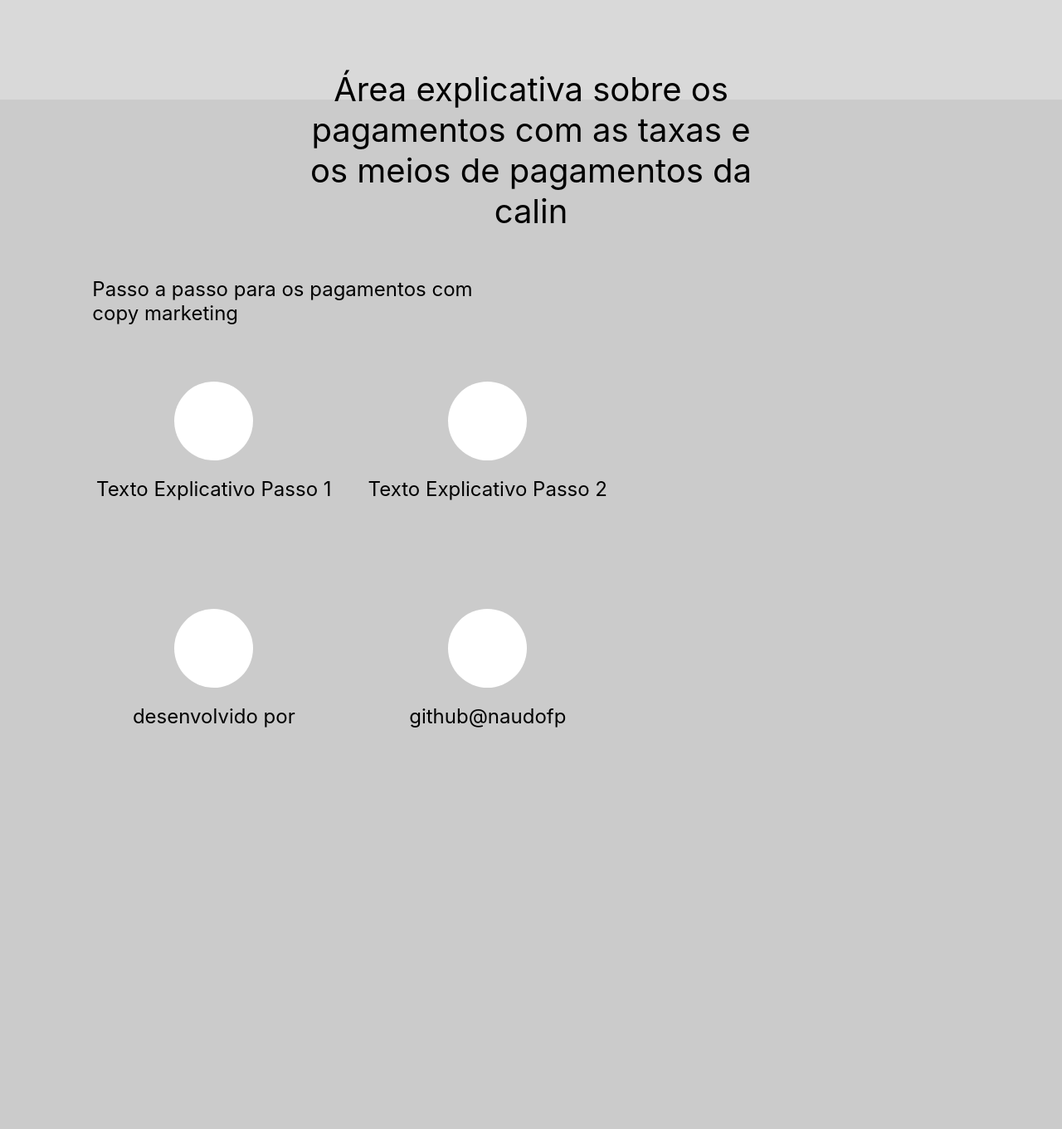
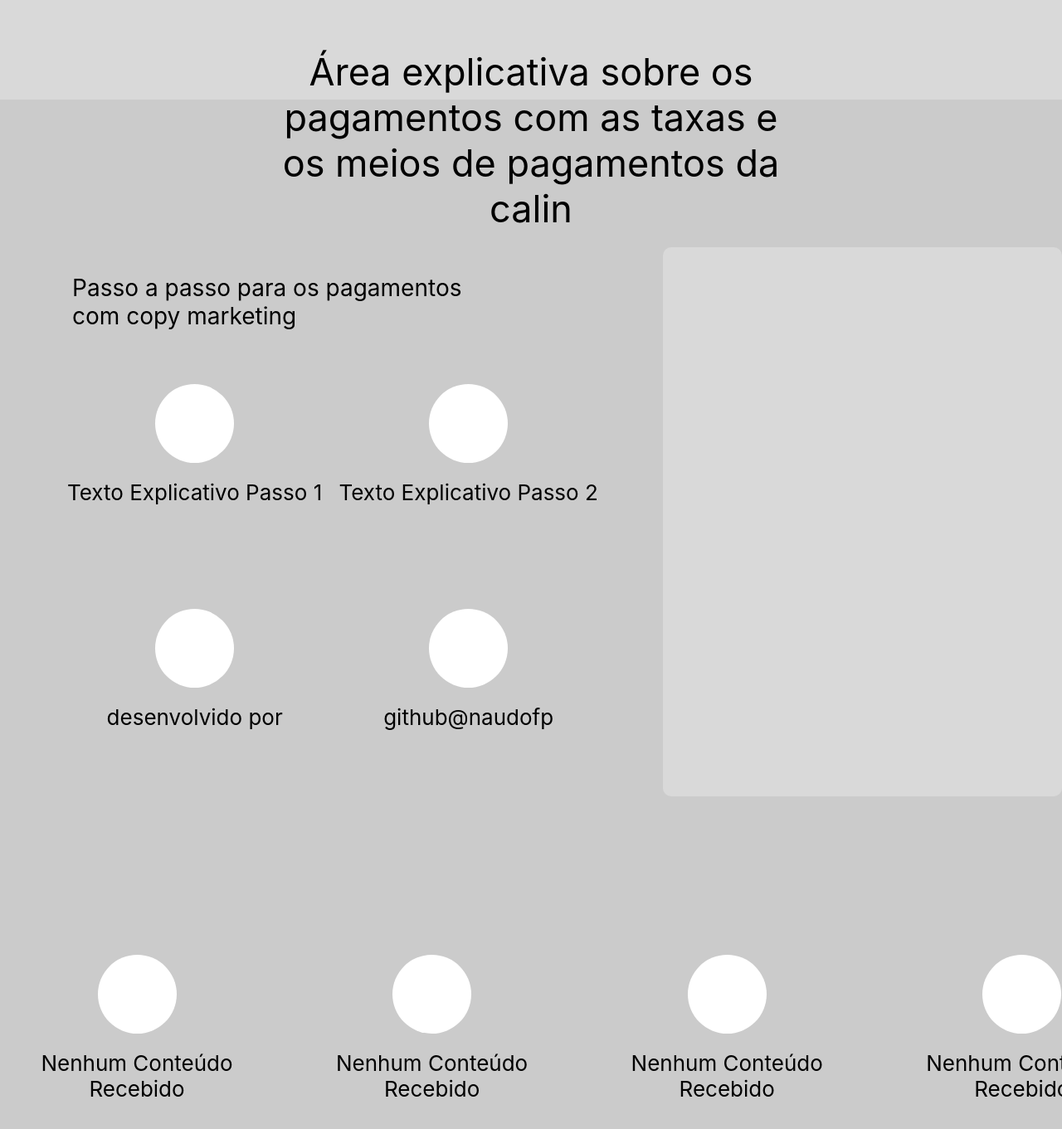
Before and after one commit to naudofp/calin-page, an Angular app: page / in a window 1280 px wide. Shown: the part 1514-2875 px from the top of the page at 83% size. Built offline with nearby package versions, Linux system fonts and the light colour scheme.

Commit message:
Create ViewInformation's Components

```diff
--- a/src/app/components/home-page/view-informations/paymet/paymet.component.css
+++ b/src/app/components/home-page/view-informations/paymet/paymet.component.css
@@ -0,0 +1,21 @@
+.container-payment {
+    display: flex;
+    justify-content: center;
+    align-items: center;
+    width: 100%;
+    height: 100%;
+}
+
+
+
+.carrossel {
+    display: flex;
+    justify-content: flex-start;
+    text-align: center;
+    align-items: center;
+    gap: 2%;
+
+    overflow-x: auto;
+    flex-flow: row nowrap;
+    height: 40%;
+}
--- a/src/app/components/home-page/view-informations/paymet/paymet.component.html
+++ b/src/app/components/home-page/view-informations/paymet/paymet.component.html
@@ -0,0 +1,11 @@
+
+<div class="container-payment">
+    <div class="carrossel">
+        <app-card-step></app-card-step>
+        <app-card-step></app-card-step>
+        <app-card-step></app-card-step>
+        <app-card-step></app-card-step>
+        <app-card-step></app-card-step>
+        <app-card-step></app-card-step>
+    </div>
+</div>
--- a/src/app/components/home-page/view-informations/steps/card-step/card-step.component.css
+++ b/src/app/components/home-page/view-informations/steps/card-step/card-step.component.css
@@ -19,5 +19,5 @@ p {
     font-family: 'Inter', sans-serif;
     font-style: normal;
     font-weight: 400;
-    font-size: 24px;
+    font-size: 26px;
 }
--- a/src/app/components/home-page/view-informations/steps/steps.component.css
+++ b/src/app/components/home-page/view-informations/steps/steps.component.css
@@ -10,9 +10,9 @@
     display: flex;
     justify-content: center;
     align-items: flex-end;
-    margin-bottom: 1%;
+    margin-bottom: 1.5%;
     text-align: center;
-    width: 45%;
+    width: 50%;
     height: 19%;
 }
 
@@ -20,11 +20,13 @@
     font-family: 'Inter', sans-serif;
     font-style: normal;
     font-weight: 400;
-    font-size: 40px;
+    font-size: 45px;
 }
 
 .container-context {
     display: flex;
+    justify-content: flex-end;
+    gap: 8%;
     width: 100%;
     height: 80%;
 }
@@ -34,13 +36,13 @@
     flex-direction: column;
     align-items: center;
     gap: 1%;
-    width: 58%;
+    width: 55%;
     height: 100%;
 }
 
 .cards p{
     display: flex;
-    width: 70%;
+    width: 75%;
     height: 15%;
 
     justify-content: center;
@@ -48,12 +50,12 @@
     font-family: 'Inter', sans-serif;
     font-style: normal;
     font-weight: 400;
-    font-size: 24px;
+    font-size: 28px;
 }
 
 .cards div {
     display: flex;
-    width: 75%;
+    width: 80%;
     height: 40%;
     align-items: center;
     justify-content: space-around;
@@ -61,6 +63,8 @@
 
 
 .image {
-    width: 42%;
+    width: 38%;
     height: 100%;
+    background-color: #D9D9D9;
+    border-radius: 10px;
 }
--- a/src/app/components/home-page/view-informations/steps/steps.component.html
+++ b/src/app/components/home-page/view-informations/steps/steps.component.html
@@ -16,7 +16,6 @@
             </div>
         </div>
         <div class="image">
-
         </div>
     </div>
 </div>
```
